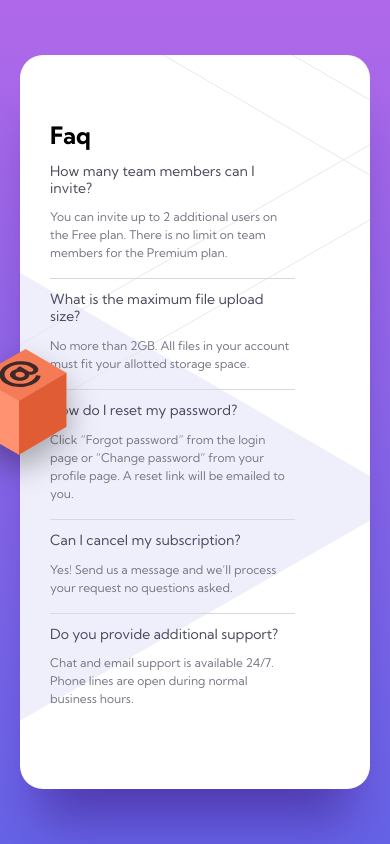
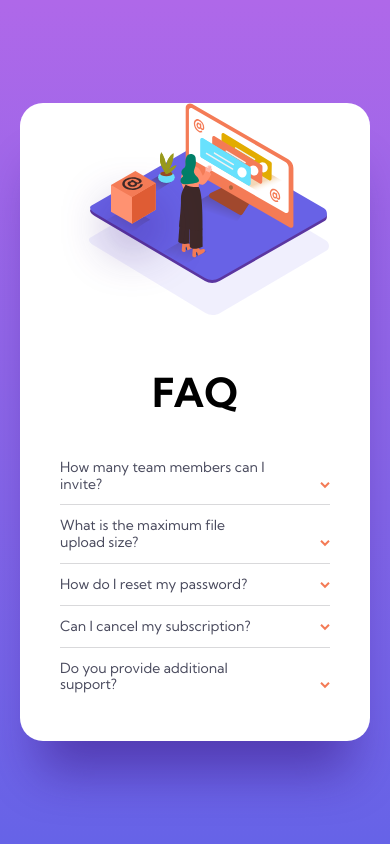
Before and after one commit to correlucas/faq-accordion-card, a plain HTML site: page index.html in a window 390 px wide. Drawn offline with Linux system fonts and the light colour scheme.

Commit message:
dl styling done

```diff
--- a/index.html
+++ b/index.html
@@ -16,8 +16,8 @@
 <body>
   <main>
     <picture>
-      <source media="(max-width:600px)" srcset="./images/illustration-woman-online-mobile.svg">
-      <img src="./images/illustration-woman-online-desktop.svg" alt="System Management Illustration">
+      <source media="(max-width:840px)" srcset="./images/illustration-woman-online-mobile-2.svg">
+      <img src="./images/illustration-woman-online-desktop.svg" alt="Illustration of a Girl Standing Near Computer Screen">
     </picture>
 
     <article>
--- a/scss/_mediaQueries.scss
+++ b/scss/_mediaQueries.scss
@@ -17,7 +17,7 @@
   }
 
   @if $device == tablet {
-    @media (max-width: 961px) {
+    @media (max-width: 840px) {
       @content;
     }
   }
--- a/scss/style.scss
+++ b/scss/style.scss
@@ -31,30 +31,61 @@ main {
   background-repeat: no-repeat;
   box-shadow: 0px 50px 50px -20px rgba(53, 18, 122, 0.497159);
   position: relative;
+
+  @include display(tablet) {
+    flex-direction: column;
+    background-image: none;
+  }
+
   &::after {
     content: url(/images/illustration-box-desktop.svg);
     position: absolute;
     left: -43px;
-    top: 320px;
+    top: 50%;
     animation: cube 5s infinite;
+
+    @include display(tablet) {
+      display: none;
+    }
   }
 }
 
 picture {
   overflow: hidden;
+  @include display(tablet) {
+    overflow: unset;
+  }
 }
 
 img {
   @include flex(center, center);
   max-width: 100%;
-  object-fit: cover;
   transform: translateX(-80px);
+
+  @include display(tablet) {
+    transform: translateX(0px);
+  }
 }
 
 article {
-  max-width: 350px;
-  padding-block: 65px;
-  padding-inline: 0 75px;
+  max-width: 410px;
+  padding-block: 60px;
+  padding-inline: 0 60px;
+  @include display(tablet) {
+    display: flex;
+    padding-block: 24px 36px;
+    padding-inline: 40px;
+    flex-direction: column;
+    align-items: center;
+  }
+}
+
+h1 {
+  font-weight: 700;
+  font-size: 40px;
+  line-height: 1.2;
+  text-transform: uppercase;
+  padding-bottom: 30px;
 }
 
 dt {
@@ -64,10 +95,19 @@ dt {
   line-height: 1.2;
   color: $dark-gray;
   margin-block: 12px;
+  padding-right: 60px;
+  position: relative;
+  justify-content: space-between;
+  &::after {
+    content: url(/images/icon-arrow-down.svg);
+    right: 0;
+    position: absolute;
+  }
 }
 
 dd {
-  font-style: normal;
+  display: none;
+  max-width: 300px;
   font-weight: 400;
   font-size: 12px;
   line-height: 1.5;
```
Also changed, not shown: css/style.css, images/illustration-woman-online-mobile-2.svg (added), images/illustration-woman-online-mobile.svg (deleted).
